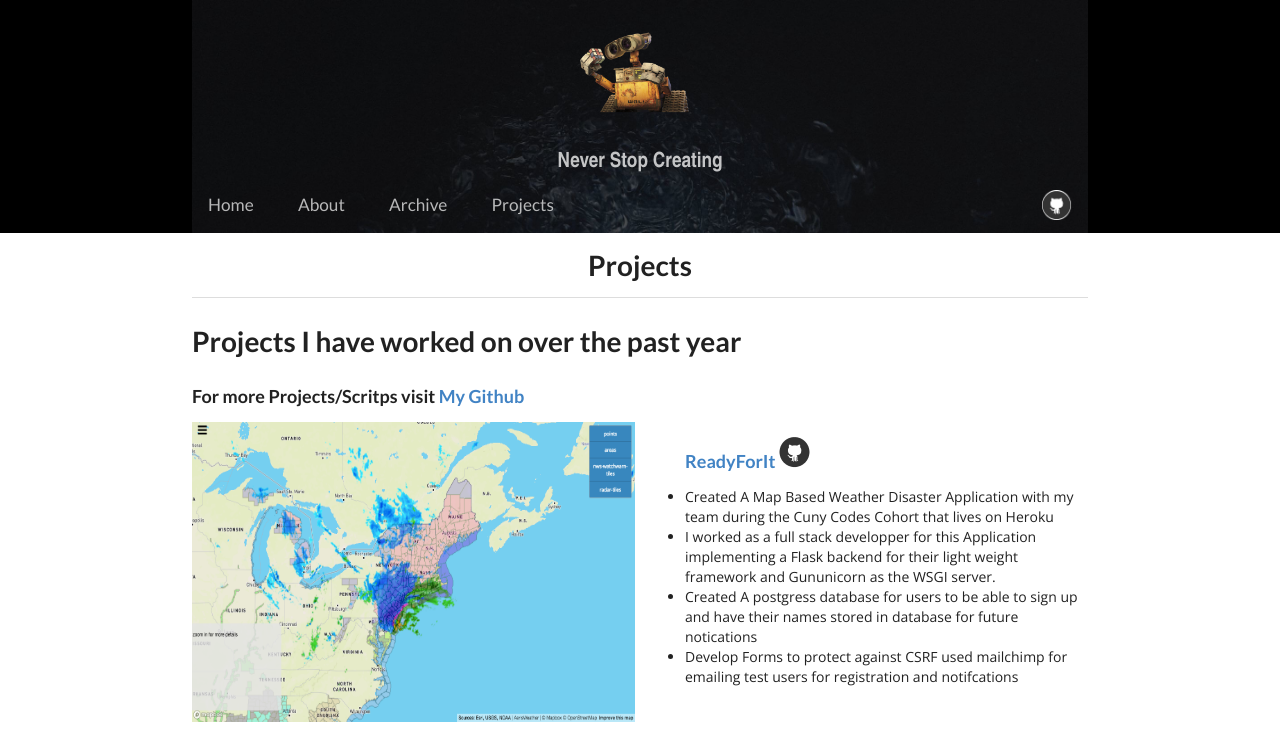
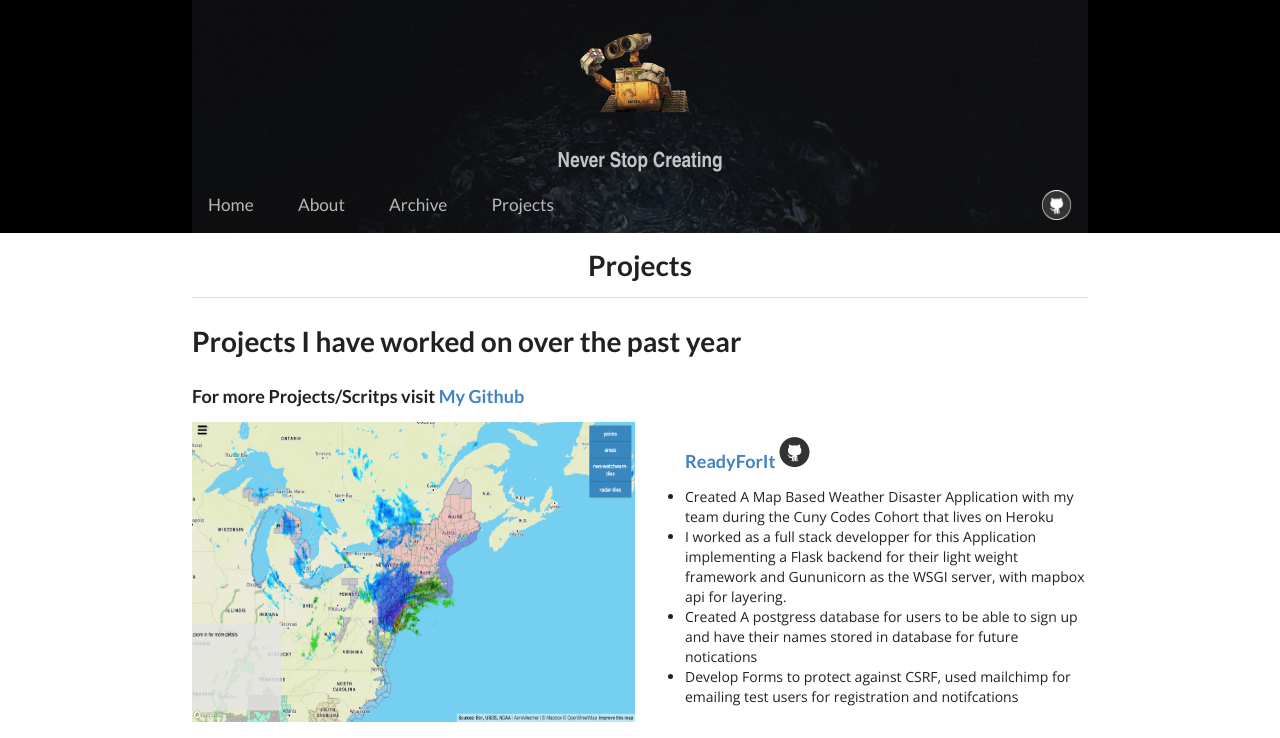
Before and after one commit to MarcusLkc/marcuslkc.github.io, a Jekyll site: the page built from projects.html, in a window 1280 px wide and 900 px high, cut to the strip 0-738 px from the top of the window. Built offline with Jekyll 4.4.1, drawn with Linux system fonts in a browser that asks for light colours.

Commit message:
Updated Sizing

```diff
--- a/projects.html
+++ b/projects.html
@@ -20,10 +20,10 @@
             <li> Created A Map Based Weather Disaster Application with my team during the Cuny Codes Cohort that lives on
                 Heroku
             </li>
-            <li>I worked as a full stack developper for this Application implementing a Flask  backend for their light weight framework and Gununicorn as the WSGI server.
+            <li>I worked as a full stack developper for this Application implementing a Flask  backend for their light weight framework and Gununicorn as the WSGI server, with mapbox api for layering.
             </li>
             <li>Created A postgress database for users to be able to sign up and have their names stored in database for future notications</li>
-            <li>Develop Forms to protect against CSRF used mailchimp for emailing test users for registration and notifcations</li>
+            <li>Develop Forms to protect against CSRF, used mailchimp for emailing test users for registration and notifcations</li>
             </ul>
        </div>
     <div>
```
